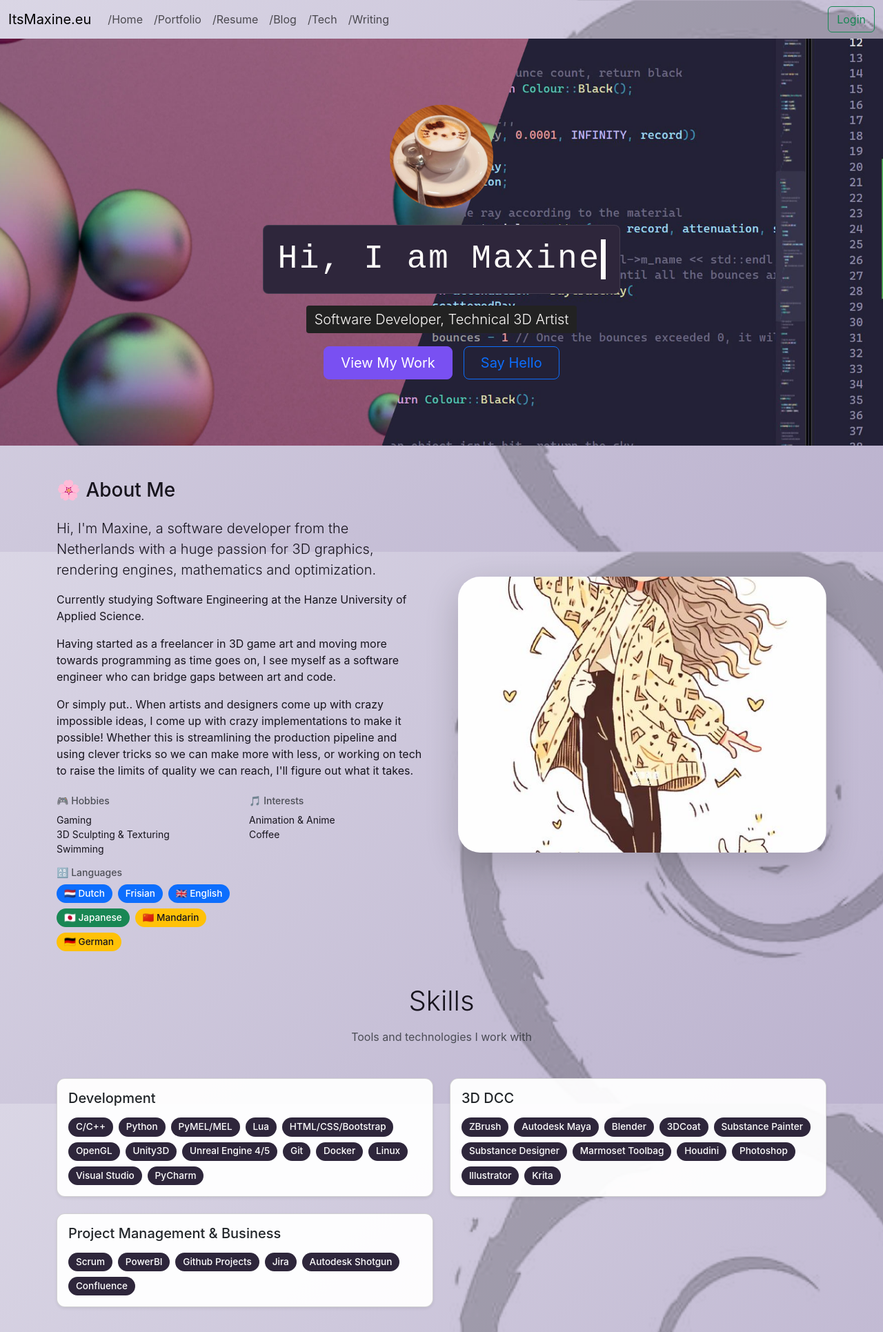
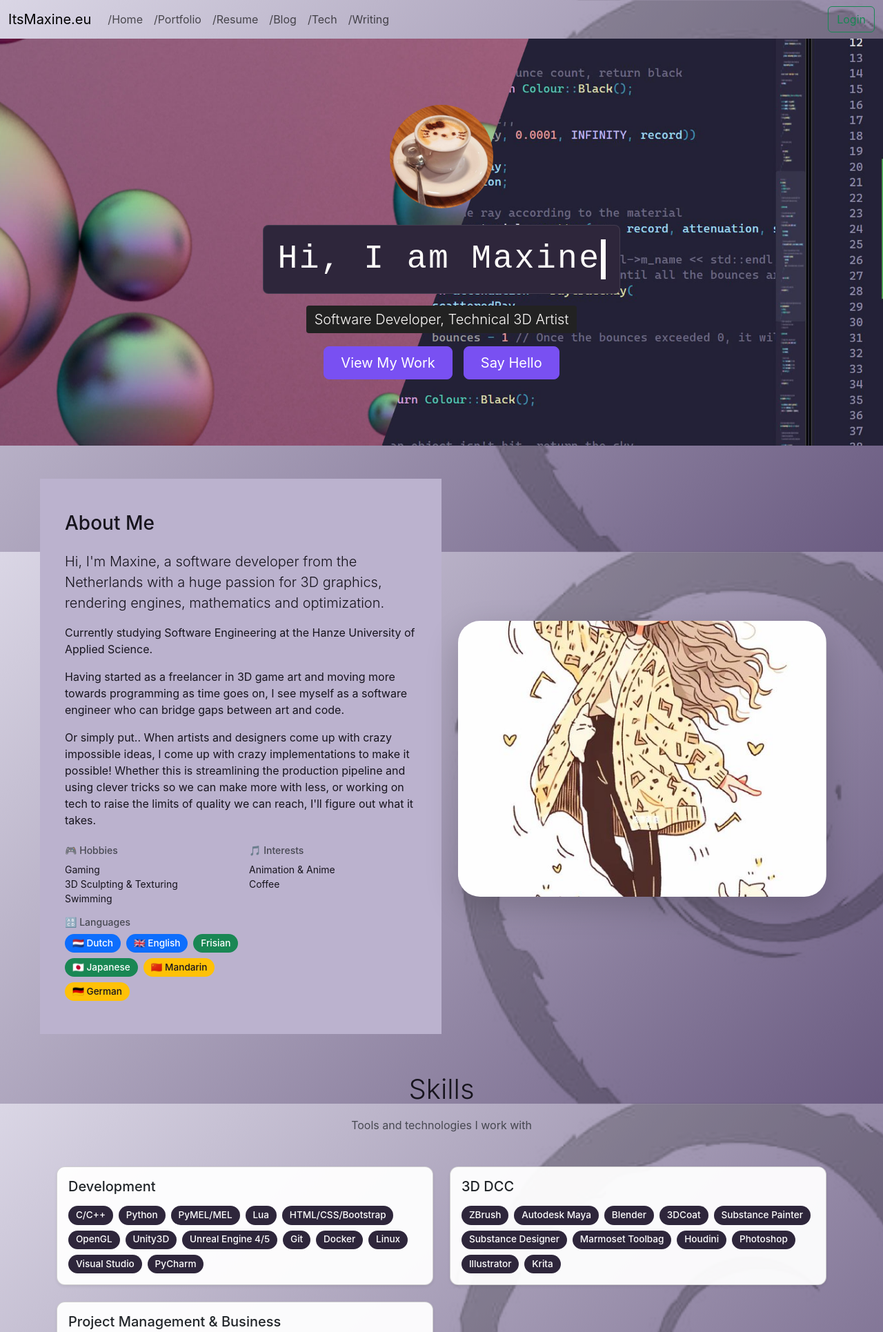
Before and after one commit to MaxineCodes/portfolio_website, a Flask app: page / in a window 1280 px wide. Shown: the top 1931 px of the page at 69% size. Run offline with Flask 3, Linux system fonts and the light colour scheme.

Commit message:
minor style adjustments and layout refinements across templates

```diff
--- a/templates/base.html
+++ b/templates/base.html
@@ -13,7 +13,7 @@
 body {
   background:
     /* Bottom layer: gradient */
-    linear-gradient(135deg, #DAD6E5, #BBB2CE),
+    linear-gradient(135deg, #DAD6E5, #6A5B81),
 
     /* Top layer: Debian wallpaper */
     url('{{ url_for("static", filename="images/debian_wallpaper.jpg") }}');
@@ -25,6 +25,7 @@ body {
 </style>
 </head>
 <body>
+
     <!-- Header/Navbar -->
     {% block header %}
     <nav class="navbar navbar-expand-lg navbar-light custom-navbar">
--- a/templates/index.html
+++ b/templates/index.html
@@ -28,8 +28,8 @@
         Software Developer, Technical 3D Artist</p>
 
       <div class="d-flex justify-content-center gap-3 mt-4">
-        <a href="portfolio" class="btn btn-primary btn-lg px-4">View My Work</a>
-        <a href="{{ url_for('contact') }}" class="btn btn-outline-primary btn-lg px-4">Say Hello</a>
+        <a href="{{ url_for('portfolio') }}" class="btn btn-primary btn-lg px-4">View My Work</a>
+        <a href="{{ url_for('contact') }}" class="btn btn-primary btn-lg px-4">Say Hello</a>
       </div>
     </div>
   </div>
@@ -38,9 +38,11 @@
     <!-- About Me Section -->
     <section id="about" class="my-5">
         <div class="row align-items-center g-5">
+
             <!-- Text Content -->
-            <div class="col-md-6 mb-4 mb-md-0">
-                <h2 class="h3 mb-4">🌸 About Me</h2>
+            <div class="col-md-6 mb-4 bg-light text-dark mb-md-2">
+                <div class="container-fluid py-5">
+                    <h2 class="h3 mb-4">About Me</h2>
                     <p class="lead">Hi, I'm Maxine, a software developer from the Netherlands with a huge passion for 3D graphics, rendering engines, mathematics and optimization.</p>
                     <p>Currently studying Software Engineering at the Hanze University of Applied Science.</p>
                     <p>Having started as a freelancer in 3D game art and moving more towards programming as time goes on, I see myself as a software engineer who can bridge gaps between art and code.</p>
@@ -62,27 +64,16 @@
                                 <li>Coffee</li>
                             </ul>
                         </div>
+                    </div>
                     <div class="col-6">
         <h6 class="small text-muted mb-2">🔠 Languages</h6>
             <div class="d-flex flex-wrap gap-2">
-            <span class="badge bg-primary d-flex align-items-center gap-1">
-                🇳🇱 Dutch
-            </span>
-            <span class="badge bg-primary d-flex align-items-center gap-1">
-                Frisian
-            </span>
-            <span class="badge bg-primary d-flex align-items-center gap-1">
-                🇬🇧 English
-            </span>
-            <span class="badge bg-success d-flex align-items-center gap-1">
-                🇯🇵 Japanese
-            </span>
-            <span class="badge bg-warning text-dark d-flex align-items-center gap-1">
-                🇨🇳 Mandarin
-            </span>
-            <span class="badge bg-warning text-dark d-flex align-items-center gap-1">
-                🇩🇪 German
-            </span>
+                <span class="badge bg-primary d-flex align-items-center gap-1">🇳🇱 Dutch</span>
+                <span class="badge bg-primary d-flex align-items-center gap-1">🇬🇧 English</span>
+                <span class="badge bg-success d-flex align-items-center gap-1">Frisian</span>
+                <span class="badge bg-success d-flex align-items-center gap-1">🇯🇵 Japanese</span>
+                <span class="badge bg-warning text-dark d-flex align-items-center gap-1">🇨🇳 Mandarin</span>
+                <span class="badge bg-warning text-dark d-flex align-items-center gap-1">🇩🇪 German</span>
             </div>
         </div>
 
```
Also changed, not shown: templates/blog.html (indentation only). Lines whose indentation alone changed are shown as unchanged.
